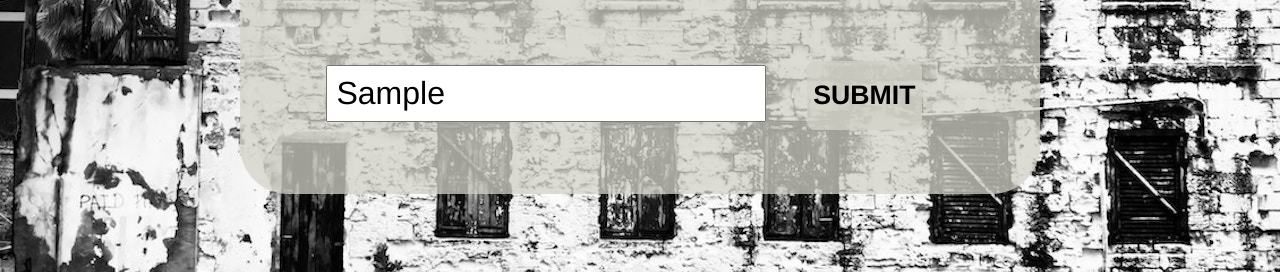
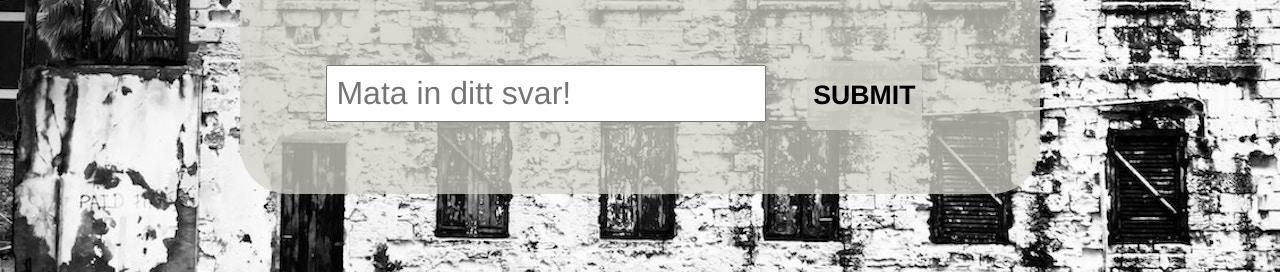
Before and after one commit to 1974pontus/Lab-1, a plain HTML site: page index.html in a window 1280 px wide. Both pictures are taken after typing "Sample" into the empty fields and a click on the button "SUBMIT". Shown: the part 528-800 px from the top of the page. Drawn offline with Linux system fonts and the light colour scheme.

Commit message:
handledning

```diff
--- a/index.html
+++ b/index.html
@@ -17,12 +17,14 @@
     </header>
     <div class="container">
       <div>
-        <p id="text">
-
-        </p>
+        <p id="text"></p>
         <div>
-          <input id="inputAnswer" type="text" placeholder="Mata in ditt svar!">
-          <button onclick="handleAction();clearText();"><h1>SUBMIT</h1></button>
+          <input
+            id="inputAnswer"
+            type="text"
+            placeholder="Mata in ditt svar!"
+          />
+          <button onclick="handleAction();"><h1>SUBMIT</h1></button>
         </div>
       </div>
     </div>
--- a/script.js
+++ b/script.js
@@ -1,61 +1,83 @@
 const text = document.getElementById("text");
 const inputAnswer = document.getElementById("inputAnswer");
 let currentScene = 0;
-let currentAction;
+let currentAnswer;
+
+/**
+ * The story of the game represented in scenes.
+ * @type {Array<Scene>}
+ */
 const scenes = [
     {
         message: 'vill du spela?\n ja eller nej?',
-        actions: [{ right: 'ja', next: 1 }, { wrong: 'nej', next: 6 }]
+        actions: [{ answer: 'ja', nextScene: 1 }, { answer: 'nej', nextScene: 6 }]
     },
     {
         message: 'Alarmet drar igång! Harpa! för den har lugnande effekt. Du hade Marimba länge som alla andra, men stressnivån sköt i höjden alltså. Vad kan denna dag tänkas ha att erbjuda? Du ångrar bittert quizkvällen igår och bannar dig för att du alltid MÅSTE bara ta en öl till innan du går hem. Och belgiskt spontanjäst öl är ju betydligt starkare än vad man vill erkänna för sig själv i glädjeyran över segern i quizzet. Tänker du gå upp? \nja eller nej?',
-        actions: [{ right: 'ja', next: 2 }, { wrong: 'nej', next: 6 }]
+        actions: [{ answer: 'ja', nextScene: 2 }, { answer: 'nej', nextScene: 6 }]
     },
     {
         message: 'Dags att göra morgonkaffet! hur vill du ha din kopp? e-brygg, snabbkaffe, espresso eller latte? Du minns din Italiensemester och det doftade nymalda bönor från torget. Men också den trygga doften från gamla bettan på landet som puttrar och fräser som en ångturbin för att ingen har kalkat av maskinen på 35 år. Men kaffe är grejen va? \nJa eller Nej?',
-        actions: [{ right: 'ja', next: 3 }, { wrong: 'nej', next: 6 }]
+        actions: [{ answer: 'ja', nextScene: 3 }, { answer: 'nej', nextScene: 6 }]
     },
     {
         message: 'Ja nu har vi kommit så här långt! Kläderna är på och ryggsäcken är packad med matlåda och dator. Ut genom dörren, rusa ner till hållplatsen! Dags att välja transportmedel. Du har tre alternativ:\n 1. Buss 60( kortast promenad när du kliver av).\n2. Gå( såklart längst promenad, men vardagsmotionen i ett stillasittande yrke är ju otroligt viktigt om man vill undvika blodpropp i alldeles för ung ålder).\n välj 1 eller 2',
-        actions: [{ right: '2', next: 4 }, { wrong: '1', next: 6 }]
+        actions: [{ answer: '2', nextScene: 4 }, { answer: '1', nextScene: 6 }]
     },
     {
         message: 'Väl framme! slår in koden 1085 på dörren. går in och kollar schemat. Faaan!! Inga lektioner idag. Jämna/ojämna veckor? Att du aldrig lär dig. Jaja! Vad gör du nu då? Sätter du dig och repeterar kapitlet om javaScript-funktioner resten av dagen eller passar du på att åka och storhandla på Willy’s till lanpartyt du arrangerar i helgen? Power king och salta pinnar är ju mycket billigare där än på Coop Avenyn. Du väljer att plugga va? \nja eller nej?',
-        actions: [{ right: 'ja', next: 5 }, { wrong: 'nej', next: 6 }]
+        actions: [{ answer: 'ja', nextScene: 5 }, { answer: 'nej', nextScene: 6 }]
     },
     {
         message: 'grattis! om två år har du ett fett kneg med fussball och beer pong på betald arbetstid varje fredag. Du klarade spelet!!',
-        actions: [{ right: 'ja', next: 0 }, { wrong: 'nej', next: 6 }]
+        actions: [],
+        isGameWon: true
     },
     {
         message: 'Ledsen kompis, om du inte kan greppa syntaxen så är det kört. Du sumpar inlämningen på fredag-indraget csn- flytta hem till mamma- spelet börjar om. Vill du spela igen?\nja eller nej?',
-        actions: [{ right: 'ja', next: 1 }, { wrong: 'nej', next: 0 }]
+        actions: [{ answer: 'ja', nextScene: 1 }, { answer: 'nej', nextScene: 0 }]
     }
 ]
 
-function showScene() {
-    text.innerText = scenes[currentScene].message;
+/**
+ * Describes possible answers and the outcome of the answer.
+ * @typedef {{ answer: String, nextScene: Number }} Action
+ */
 
+/**
+ * A part/level of the story in the game.
+ * @typedef {{ message: String, isGameWon?: Boolean, actions: Array<Action> }} Scene
+ */
+
+/**
+ * uses the current scene and adda it's text to the dom element.
+ * It also checks if the user has won the game.
+ * @param {Scene} scene current scene in the game.
+ */
+function showScene(scene) {
+    text.innerText = scene.message;
+    if (scene.isGameWon) {
+        console.log('hurray!!!')
+    }
 }
 
 function handleAction() {
-    currentAction = inputAnswer.value;
-    if (scenes[currentScene].actions[0].right === currentAction) {
-        currentScene = scenes[currentScene].actions[0].next;
-        showScene()
-    }
-    else if (scenes[currentScene].actions[1].wrong === currentAction) {
-        currentScene = scenes[currentScene].actions[1].next;
-        showScene()
+    currentAnswer = inputAnswer.value;
+    inputAnswer.value = '';
+
+    const actions = scenes[currentScene].actions
+
+    for (const action of actions) {
+        if (action.answer === currentAnswer) {
+            currentScene = action.nextScene;
+            showScene(scenes[currentScene]);
+            break;
+        }
     }
 
 
 }
 
-function clearText(inputAnswer) {
-    let default_value = inputAnswer.defaultValue;
-    showScene()
-}
 
 function hideButton() {
     let person = prompt("Ditt namn, tack");
@@ -65,4 +87,4 @@ function hideButton() {
     }
 }
 
-showScene()
+showScene(scenes[currentScene])
```
Also changed, not shown: 1 other file.
